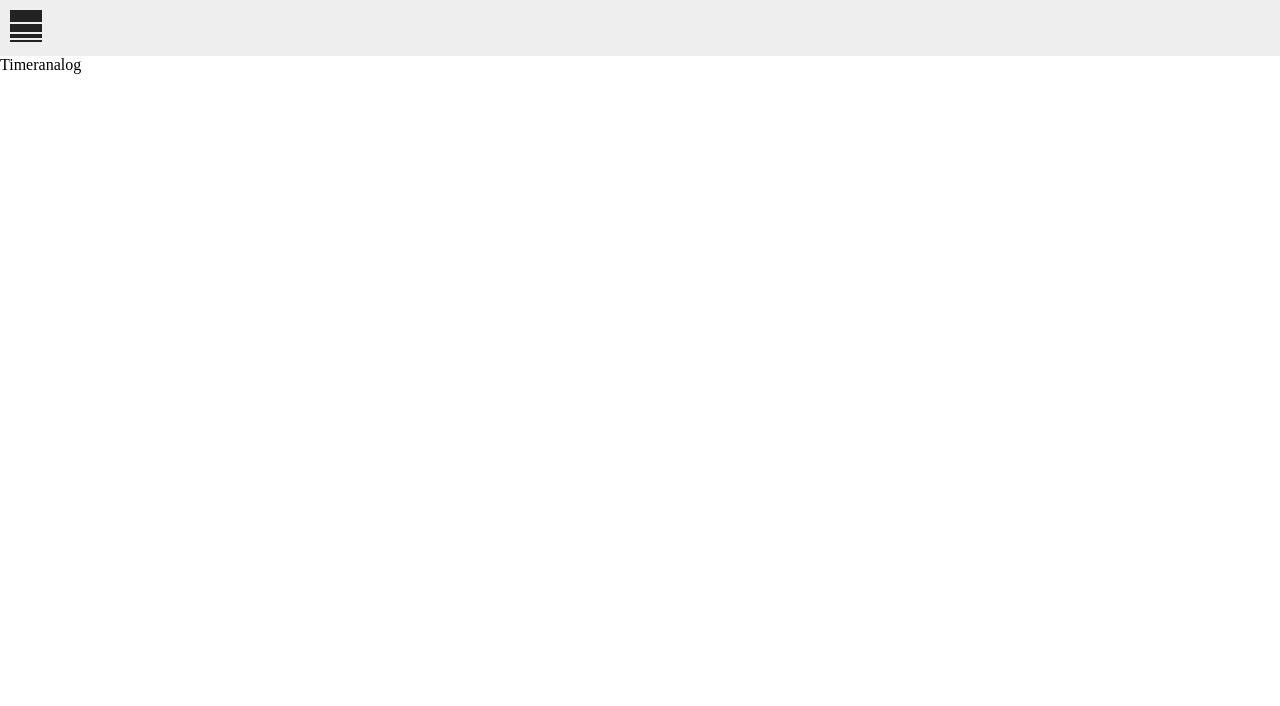
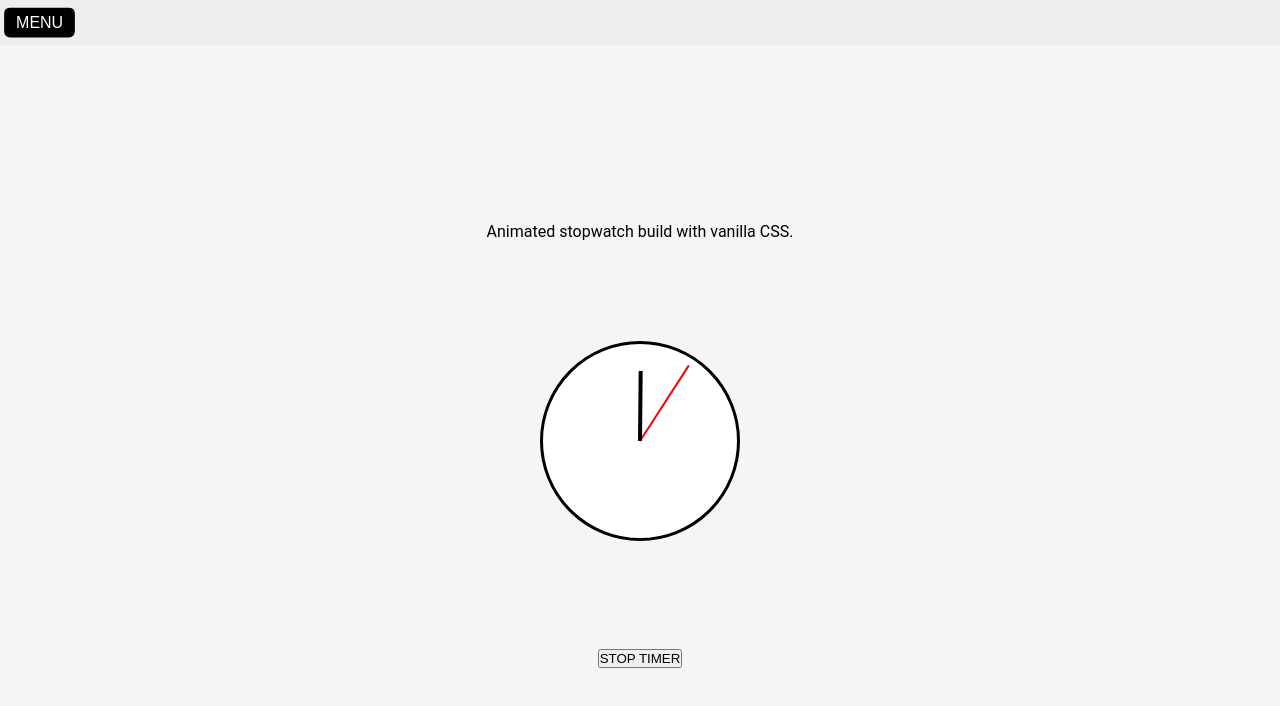
Before and after one commit to Gaspardious/timer_app, a React (Vite) app: page /timeranalog in a window 1280 px wide. Shown: the top 706 px of the page. Built offline with nearby package versions, Linux system fonts and the light colour scheme.

Commit message:
easyTimer added

```diff
--- a/src/components/Header/Header.jsx
+++ b/src/components/Header/Header.jsx
@@ -1,20 +1,86 @@
+import { motion, stagger, useAnimate } from 'framer-motion'
+import { useState, useEffect } from 'react'
+import { Link } from 'react-router-dom';
+import './Header.scss'
 
-import './Header.scss'
-import React from 'react'
 
 const Header = () => {
+  const [open, setOpen] = useState(false);
+  const [scope, animate] = useAnimate();
+  const staggerList = stagger(0.1, { startDelay: 0.25 });
+
+  const links = [
+    { label: 'HOME', path: '/' },
+    { label: 'SET TIMER ⏱️', path: '/settimer' },
+    { label: 'Timer: Analog', path: '/timeranalog' },
+    { label: 'Timer: Digital', path: '/timerdigital' },
+
+  ];
+
+  useEffect(() => {
+    animate(
+      ".ul_container",
+      {
+        y: open ? '0%' : '100%',
+        opacity: open ? 1 : 0,
+      },
+      {
+        type: "spring",
+        bounce: 0,
+        duration: 0.8,
+      }
+    );
+    animate(
+      ".li_container",
+      open ? { opacity: 1, scale: 1, x: 0 } : { opacity: 0, scale: 0.3, x: -50 },
+
+
+      {
+        duration: 0.4,
+        delay: open ? staggerList : 0,
+      }
+    );
+  }, [open]);
+
+
+
+
 
 
   return (
     <>
-      <header>
-        <svg className="menu_icon" width="32" height="32" viewBox="0 0 32 32" fill="none" xmlns="http://www.w3.org/2000/svg">
-          <rect x="32" width="12" height="32" transform="rotate(90 32 0)" fill="#222222"/>
-          <rect x="32" y="14" width="8" height="32" transform="rotate(90 32 14)" fill="#222222"/>
-          <rect x="32" y="24" width="4" height="32" transform="rotate(90 32 24)" fill="#222222"/>
-          <rect x="32" y="30" width="2" height="32" transform="rotate(90 32 30)" fill="#222222"/>
-        </svg>
-      </header>
+      <div className='container' ref={scope}>
+
+    <motion.button
+        className='button'
+        initial={{ opacity: 0 }}
+        animate={{ opacity: 1, scale: 1.2 }}
+        whileHover={{ scale: 1 }}
+        transition={{ duration: 1 }}
+        onClick={() => setOpen(!open)}
+        whileTap={{scale:0.95}}
+    >
+      MENU
+    </motion.button>
+
+    <ul className='ul_container'>
+    {links.map((link, index) => (
+        <motion.li className='li_container' key={index}>
+          <Link
+            to={link.path}
+            onClick={() => setOpen(false)}
+          >
+            {link.label}
+          </Link>
+        </motion.li>
+      ))}
+    </ul>
+
+
+    </div>
+
+
+
     </>
   )
 }
--- a/src/components/Header/Header.scss
+++ b/src/components/Header/Header.scss
@@ -1,8 +1,46 @@
 
-.menu_icon {
-  margin: 10px;
+.container {
+  position: relative;
+  background-color: rgb(238, 238, 238);
 }
 
-header {
-  background-color: rgba(238, 238, 238, 1);
+.button {
+  background-color: #000000;
+  color: #fff;
+  padding: 5px 10px;
+  border-radius: 5px;
+  cursor: pointer;
+  border: none;
+  margin: 10px;
+  z-index: 5;
 }
+
+.ul_container {
+  position: fixed;
+  top: 0;
+  left: 0;
+  width: 100%;
+  height: 100%;
+  background-color: rgba(0, 0, 0, 0.95);
+  display: flex;
+  flex-direction: column;
+  justify-content: center;
+  align-items: center;
+  opacity: 0;
+  overflow: hidden;
+  z-index: 2;  // The menu is behind the overlay when open
+}
+
+.li_container {
+  list-style: none;
+  margin: 0;
+  padding: 20px 0;
+  font-family: sofia-pro, sans-serif;
+
+  a {
+      text-decoration: none;
+      color: #fff;
+      font-size: 30px;
+
+  }
+}
--- a/src/pages/Settimer/Settimer.jsx
+++ b/src/pages/Settimer/Settimer.jsx
@@ -2,6 +2,7 @@ import { motion } from "framer-motion"
 import { useState } from "react"
 import './Settimer.scss'
 import { Link } from "react-router-dom"
+import useTimer from 'easytimer-react-hook';
 
 
 const Settimer = () => {
@@ -63,6 +64,7 @@ const Settimer = () => {
             border: 'black 1px solid',
             fontWeight: 'bold',
            }}
+           onClick={() => timer.start()}
         >START TIMER</motion.button>
 
 
--- a/src/pages/Settimer/Settimer.scss
+++ b/src/pages/Settimer/Settimer.scss
@@ -57,14 +57,3 @@
 
 
 }
-
-input[type="checkbox"] {
-  width: 20px;
-  height: 20px;
-  cursor: pointer;
-  border: 10px solid black;
-
-    &:checked {
-        background-color: black;
-    }
-}
--- a/src/pages/TimerAnalog/Timeranalog.jsx
+++ b/src/pages/TimerAnalog/Timeranalog.jsx
@@ -1,9 +1,26 @@
+import './timeranalog.scss'
+import { Link } from 'react-router-dom'
+import { motion } from 'framer-motion'
 
-import React from 'react'
+
 
 const Timeranalog = () => {
   return (
-    <div>Timeranalog</div>
+      <div className="stopwatch">
+
+      <p>Animated stopwatch build with vanilla CSS.</p>
+
+
+        <div className="ur">
+            <div className="seconds"></div>
+            <div className="minutes"></div>
+        </div>
+
+
+    <Link to="/settimer">
+      <button>STOP TIMER</button>
+    </Link>
+      </div>
   )
 }
 
--- /dev/null
+++ b/src/pages/TimerAnalog/timeranalog.scss
@@ -0,0 +1,68 @@
+.stopwatch {
+    display: flex;
+    justify-content: center;
+    align-items: center;
+    flex-direction: column;
+    height: 100vh;
+    background-color: #f5f5f5;
+    margin: 0;
+    padding: 0;
+    font-family: 'Roboto', sans-serif;
+    font-size: 1.5rem;
+    color: black;
+    text-align: center;
+    position: relative;
+  }
+
+  .stopwatch h1 {
+    font-size: 2rem;
+    margin: 0;
+    padding: 0;
+  }
+
+  .stopwatch p {
+    font-size: 1rem;
+    margin: 0;
+    padding: 0;
+  }
+
+  .stopwatch .ur {
+    width: 200px;
+    height: 200px;
+    border-radius: 50%;
+    background-color: rgb(255, 255, 255);
+    border: 3px solid black;
+    position: relative;
+    margin: 100px;
+  }
+
+  .stopwatch .seconds {
+    width: 2px;
+    height: 90px;
+    background-color: red;
+    position: absolute;
+    bottom: 50%;
+    left: calc(50% - 1px);
+    transform-origin: bottom center; /* Rotate from bottom center */
+    animation: time 60s linear infinite;
+  }
+
+  .stopwatch .minutes {
+    width: 4px;
+    height: 70px;
+    background-color: black;
+    position: absolute;
+    bottom: 50%;
+    left: calc(50% - 2px);
+    transform-origin: bottom center; /* Rotate from bottom center */
+    animation: time 3600s linear infinite;
+  }
+
+  @keyframes time {
+    from {
+      transform: rotate(0deg);
+    }
+    to {
+      transform: rotate(360deg);
+    }
+  }
--- a/src/pages/TimerDigital/Timerdigital.jsx
+++ b/src/pages/TimerDigital/Timerdigital.jsx
@@ -0,0 +1,37 @@
+import useTimer from 'easytimer-react-hook';
+import React from 'react';
+import { Link } from 'react-router-dom';
+import './timerdigital.scss';
+
+
+const Timerdigital = () => {
+  const [timer, isTargetAchieved] = useTimer({
+    countdown: false,
+    startValues: { seconds: 0 },
+    target: {seconds: 120,  },  // Optional target
+    updateWhenTargetAchieved: true,
+  });
+
+  return (
+    <div className='timerdigital_container'>
+      <div>{timer.getTimeValues().toString()}</div>
+
+      <div>{isTargetAchieved ? 'Target achieved' : 'Target not achieved'}</div>
+
+    <section>
+      <button onClick={() => timer.start()}>START</button>
+      <button onClick={() => timer.stop()}>STOP</button>
+      <button onClick={() => timer.reset()}>RESET</button>
+      <button onClick={() => timer.pause()}>PAUSE</button>
+    </section>
+
+    <Link to="/settimer">
+      <button>STOP TIMER</button>
+    </Link>
+
+
+    </div>
+  );
+};
+
+export default Timerdigital;
--- /dev/null
+++ b/src/pages/TimerDigital/timerdigital.scss
@@ -0,0 +1,13 @@
+
+.timerdigital_container {
+  display: flex;
+  justify-content: center;
+  align-items: center;
+  flex-direction: column;
+  font-size: 1rem;
+  height: 100vh;
+  font-weight: bold;
+  color: #fff;
+  background-color: #333;
+  gap: 1rem;
+}
--- a/src/router.jsx
+++ b/src/router.jsx
@@ -3,6 +3,7 @@ import App from "./App.jsx";
 import Home from "./pages/Home/Home.jsx";
 import Settimer from "./pages/Settimer/Settimer.jsx";
 import Timeranalog from "./pages/TimerAnalog/Timeranalog.jsx";
+import Timerdigital from "./pages/TimerDigital/Timerdigital.jsx";
 
 
 
@@ -15,6 +16,8 @@ const router = createBrowserRouter([
             { path: "/", element: <Home />, index: true },
             { path: "/settimer", element: <Settimer />},
             { path: "/timeranalog", element: <Timeranalog />},
+            { path: "/timerdigital", element: <Timerdigital />},
+
 
         ]
     }
```
